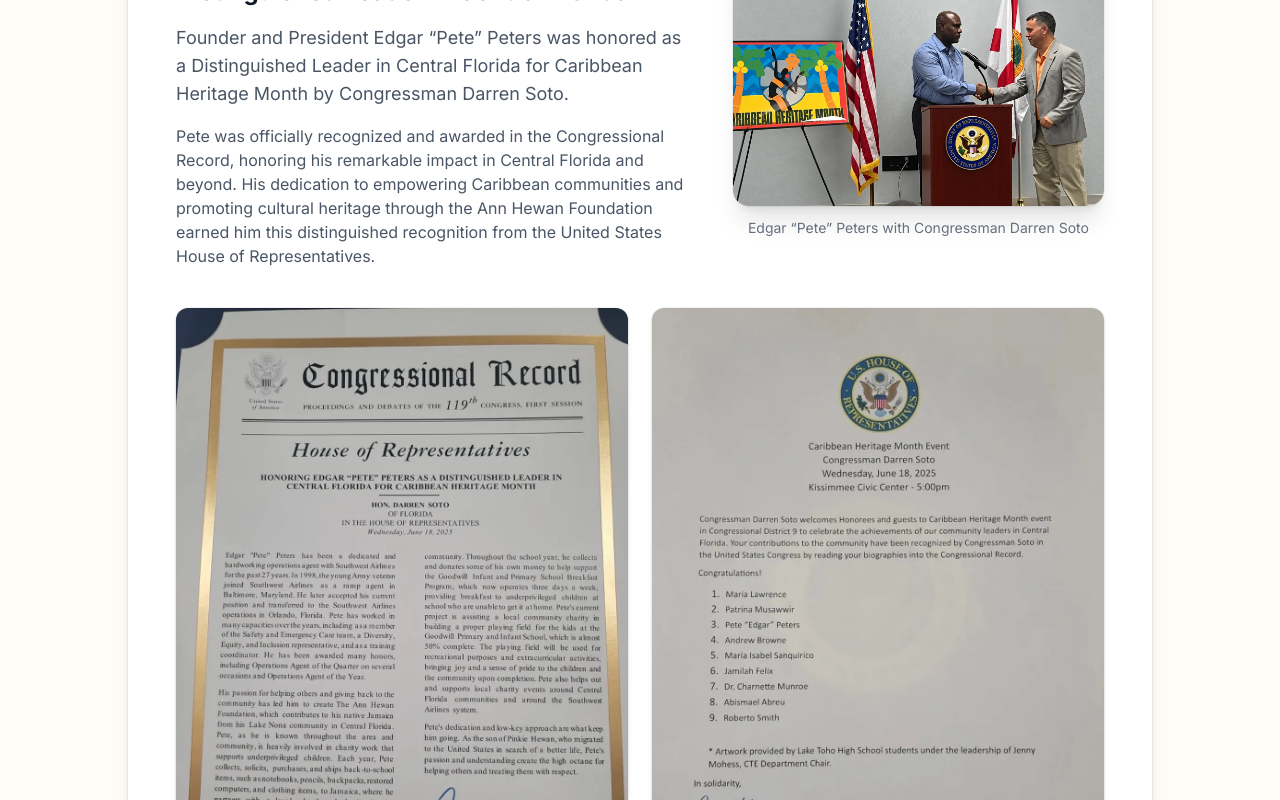
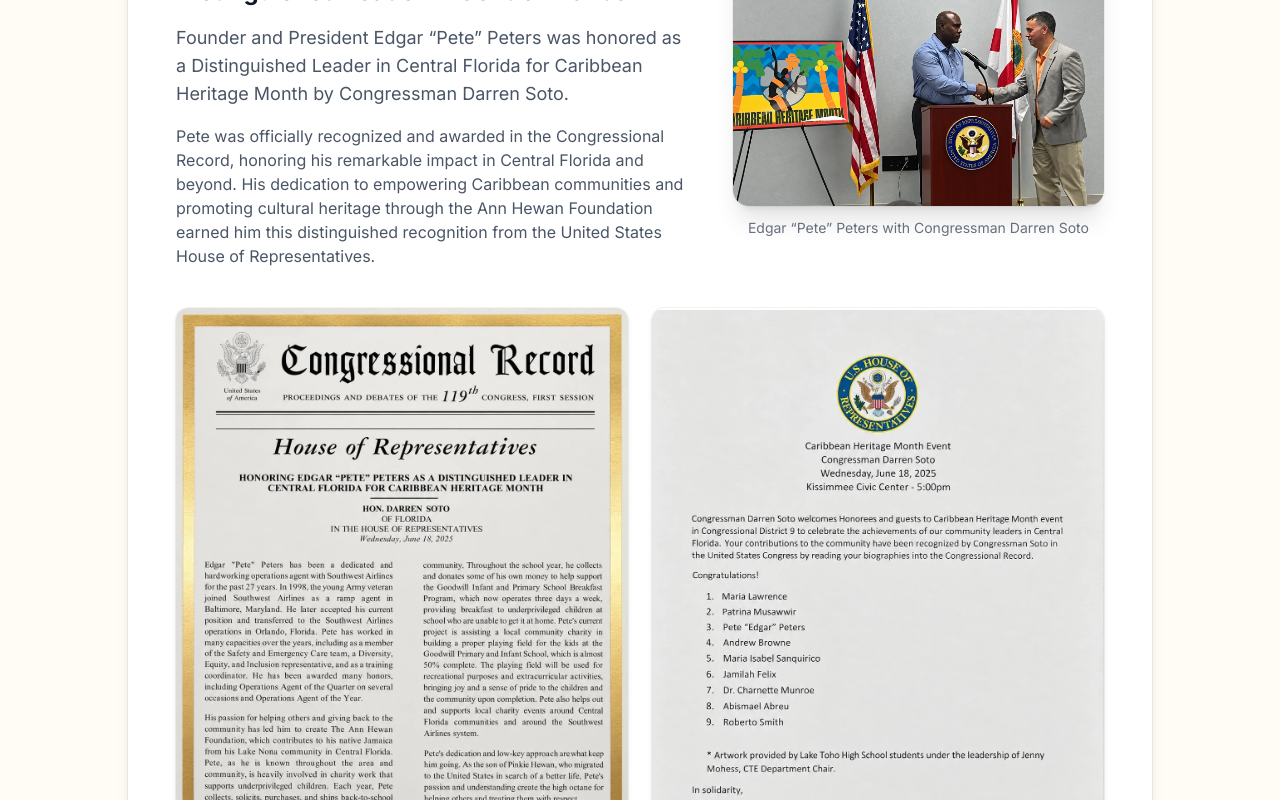
Before and after one commit to greggfosdev/ann-hewan-foundation, a Next.js app: page /our-story in a window 1280 px wide. Shown: the part 8696-9496 px from the top of the page. Built offline with nearby package versions, Linux system fonts and the light colour scheme.

Commit message:
Publish straightened recognition document previews with original scans

```diff
--- a/src/app/our-story/page.tsx
+++ b/src/app/our-story/page.tsx
@@ -415,24 +415,50 @@ export default function OurStoryPage() {
 
               {/* Documents */}
               <div className="mt-10 grid gap-6 sm:grid-cols-2">
-                <div className="relative overflow-hidden rounded-xl shadow-md ring-1 ring-gray-900/5 aspect-[3/4]">
-                  <Image
-                    src="/images/recognition/congressional-record.webp"
-                    alt="Congressional Record honoring Edgar Pete Peters as a Distinguished Leader in Central Florida for Caribbean Heritage Month"
-                    fill
-                    className="object-cover"
-                    sizes="(max-width: 640px) 100vw, 50vw"
-                  />
-                </div>
-                <div className="relative overflow-hidden rounded-xl shadow-md ring-1 ring-gray-900/5 aspect-[3/4]">
-                  <Image
-                    src="/images/recognition/congressional-invitation.webp"
-                    alt="Official invitation letter from Congressman Darren Soto for the Caribbean Heritage Month event"
-                    fill
-                    className="object-cover"
-                    sizes="(max-width: 640px) 100vw, 50vw"
-                  />
-                </div>
+                {[
+                  {
+                    title: "Congressional Record",
+                    image: "/images/recognition/congressional-record-enhanced.webp",
+                    original: "/images/recognition/congressional-record.webp",
+                    alt: "AI-enhanced, straightened preview of the Congressional Record honoring Edgar Pete Peters for Caribbean Heritage Month",
+                  },
+                  {
+                    title: "Caribbean Heritage Month event letter",
+                    image: "/images/recognition/congressional-invitation-enhanced.webp",
+                    original: "/images/recognition/congressional-invitation.webp",
+                    alt: "AI-enhanced, straightened preview of Congressman Darren Soto's Caribbean Heritage Month event letter",
+                  },
+                ].map((document) => (
+                  <figure key={document.image}>
+                    <a
+                      href={document.image}
+                      target="_blank"
+                      rel="noopener noreferrer"
+                      aria-label={`View full enhanced preview: ${document.title} (opens in a new tab)`}
+                      className="relative block aspect-[3/4] overflow-hidden rounded-xl bg-white shadow-md ring-1 ring-gray-900/5"
+                    >
+                      <Image
+                        src={document.image}
+                        alt={document.alt}
+                        fill
+                        className="object-contain"
+                        sizes="(max-width: 640px) 100vw, 50vw"
+                      />
+                    </a>
+                    <figcaption className="mt-3 flex flex-wrap items-center justify-between gap-2 text-sm">
+                      <span className="text-gray-500">AI-enhanced preview</span>
+                      <a
+                        href={document.original}
+                        target="_blank"
+                        rel="noopener noreferrer"
+                        aria-label={`View original scan: ${document.title} (opens in a new tab)`}
+                        className="font-medium text-ocean-dark hover:text-ocean"
+                      >
+                        View original scan <span aria-hidden="true">&nearr;</span>
+                      </a>
+                    </figcaption>
+                  </figure>
+                ))}
               </div>
             </div>
           </div>
```
Also changed, not shown: public/images/recognition/congressional-invitation-enhanced.webp (added), public/images/recognition/congressional-record-enhanced.webp (added).
